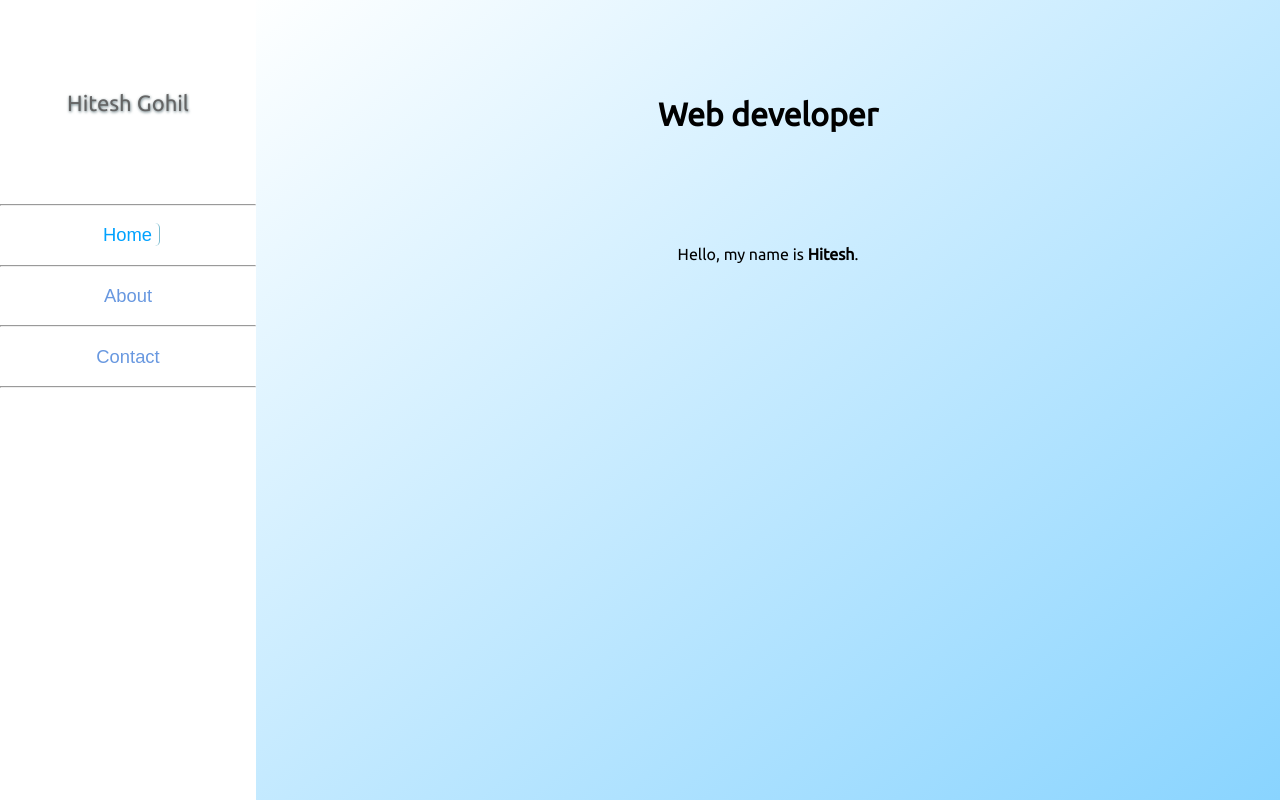
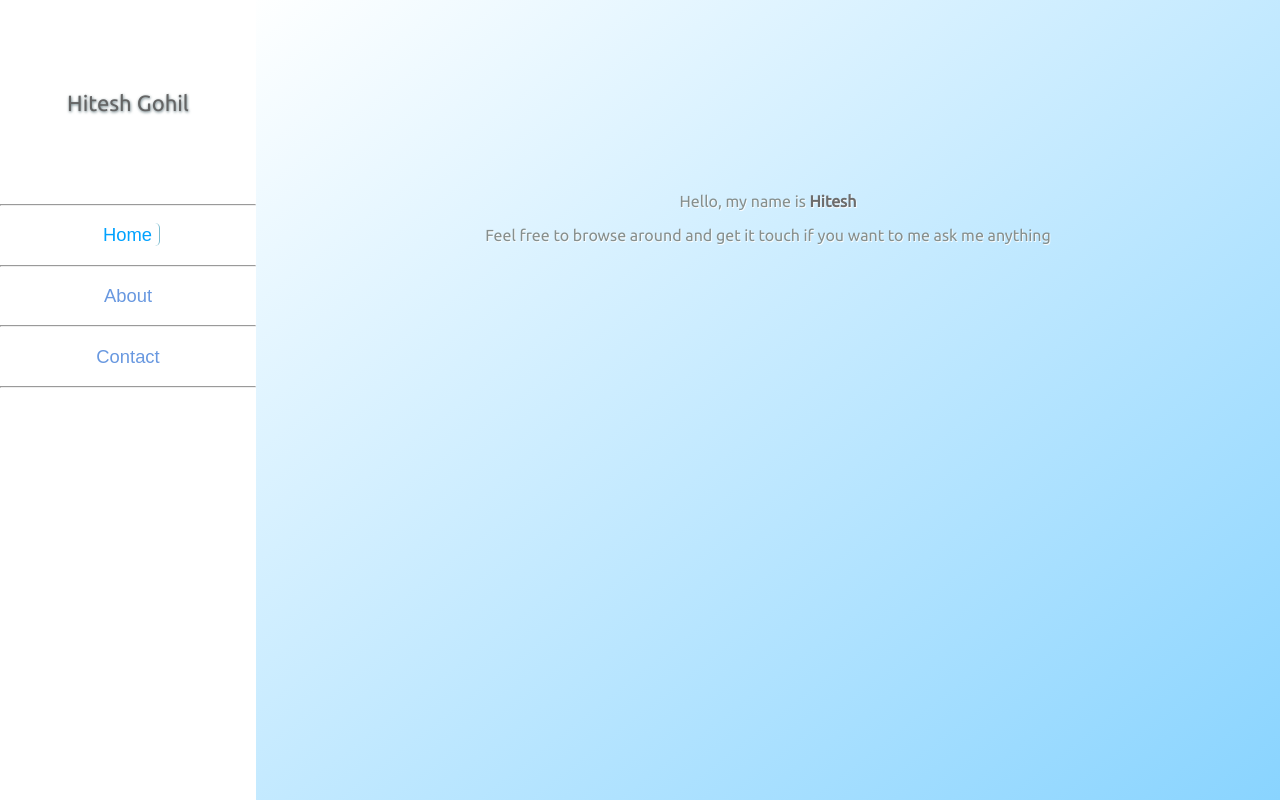
Before and after one commit to hitesh-92/portfolio-vue, a Vue app: page / in a window 1280 px wide. Built offline with nearby package versions, Linux system fonts and the light colour scheme.

Commit message:
home page init

```diff
--- a/src/App.vue
+++ b/src/App.vue
@@ -36,19 +36,21 @@ export default {
   },
   methods: {
     switchToHome(){
+      this.hideAll();
       this.appHome = true;
+    },
+    switchToAbout(){
+      this.hideAll();
+      this.appAbout = true;
+    },
+    switchToContact(){
+      this.hideAll();
+      this.appContact = true;
+    },
+    hideAll(){
+      this.appHome = false;
       this.appAbout = false;
       this.appContact = false;
-    },
-    switchToAbout(){
-      this.appHome = false;
-      this.appAbout = true;
-      this.appContact = false;
-    },
-    switchToContact(){
-      this.appHome = false;
-      this.appAbout = false;
-      this.appContact = true;
     }
   },
   components: {
@@ -97,8 +99,8 @@ export default {
     border: 2px solid purple;
   } */
 
-  #app-about{
+  /* #app-about{
     border: 2px solid green;
-  }
+  } */
 
 </style>
--- a/src/components/About.vue
+++ b/src/components/About.vue
@@ -2,7 +2,7 @@
     <div id="about">
 
         <div id="about-container">
-            <h1>About</h1>
+            <h1>A little about me</h1>
 
             <div id="about-main">
 
@@ -24,6 +24,7 @@
                 <div id="main-right">
                     <p>I’m a self-taught developer who started to learn programming around 2 years ago as a hobby and a little while later found out about the world of web development. </p>
                     <p>Eventually coming to understanding that each programming language serve different purpose I decided to focus on what was needed to become a web developer.</p>
+
                 </div>
 
             </div>
@@ -46,8 +47,13 @@
         height: 70vh;
         margin: 2em 1em;
         padding: 1em 3em;
-        border: 1px solid red;
-        text-align: center
+        text-align: center;
+        border-radius: 1px;
+        box-shadow: 0px 1px 15px 0px rgb(255, 255, 255);
+        background-color: white;
+        color: rgb(134, 143, 141);
+
+        /* border: 1px solid red; */
     }
 
     #about-container > h1{
@@ -57,6 +63,7 @@
     #about-main{
         display: grid;
         grid-template-columns: 1fr 1fr;
+        margin-top: 5em;
     }
 
     #main-left{
--- a/src/components/Home.vue
+++ b/src/components/Home.vue
@@ -3,14 +3,12 @@
 
       <div id="home-container">
 
-        <h1 id="home-title">Web developer</h1>
+        <!-- <h1 id="home-title">Web developer</h1> -->
 
-        <p id="home-text">
-          Hello, my name is <strong>Hitesh</strong>.
-        </p>
-        <p>
-
-        </p>
+        <div id="home-text">
+          <p>Hello, my name is <strong>Hitesh</strong></p>
+          <p>Feel free to browse around and get it touch if you want to me ask me anything</p>
+        </div>
 
       </div>
 
@@ -37,34 +35,31 @@ export default {
 
 <style >
 
-  /* #home-container{
+  #home-container{
     display: grid;
-    grid-template-columns: repeat(4, 1fr);
-    grid-template-rows: repeat(4, 1fr);
+    grid-template-columns: repeat(5, 1fr);
+    grid-template-rows: repeat(8,1fr);
     margin: 1em;
     height: 80vh;
-    background-color: white;
-    grid-template-areas:
-      ". home-title home-title ."
-      ". . . ."
-      ". home-text home-text ."
-      ". home-text home-text .";
-  } */
+    /* background-color: white; */
+    /* grid-template-areas:
+      ". . text . ."; */
+    text-shadow: 0.75px 0.75px 0.75px white;
+    color: rgb(134, 143, 141);
+  }
 
-  #home-title{
-    /* grid-area: "home-title"; */
-
-    text-align: center;
-    margin: 1.5em 0em;
-    padding: 1.5em 1em;
+  p > strong {
+    color: rgb(109, 109, 109)
   }
 
   #home-text{
-    /* grid-area: "home-text"; */
+    /* grid-area: "text"; */
+    grid-column: 2/5;
+    grid-row: 3/5;
 
     text-align: center;
-    margin: 1em 0em;
-    padding: 1em 1em;
+
+    /* border: 1px solid black; */
   }
 
 </style>
```
